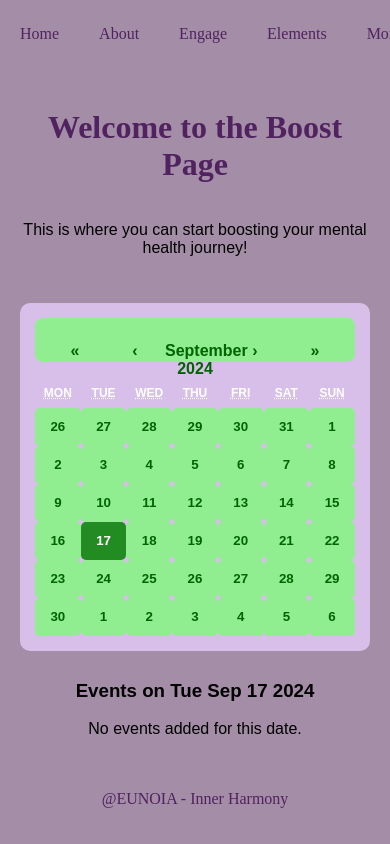
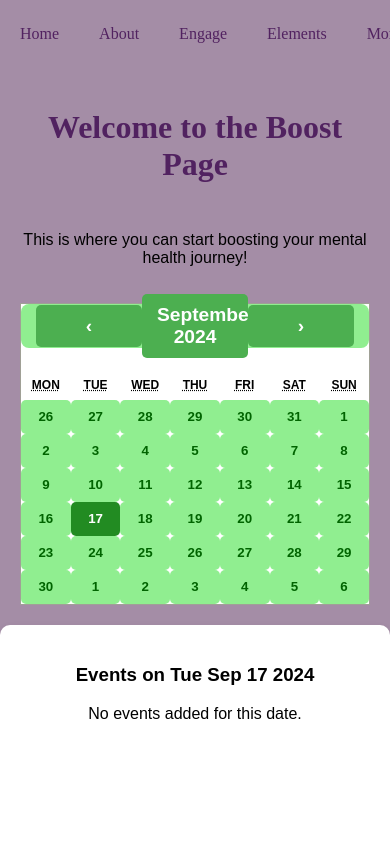
Before and after one commit to MALAIRAJ23/eunoia, a React (Create React App) app: page /elements1 in a window 390 px wide. Shown: the top 844 px of the page. Built offline with nearby package versions, Linux system fonts and the light colour scheme.

Commit message:
calender

```diff
--- a/src/elements1.css
+++ b/src/elements1.css
@@ -1,29 +1,96 @@
 /* Main container */
 .elements1-container {
   display: flex;
-  flex-direction: column;
-  align-items: center;
-  justify-content: center;
+  flex-direction: column; /* Stack elements vertically */
+  justify-content: center; /* Vertically center the content */
+  align-items: center; /* Horizontally center the content */
   padding: 20px;
   background-color: #a48da6; /* Light purple background for the page */
+  gap: 20px; /* Adds spacing between calendar and event section */
+  height: 100vh; /* Make the container take the full height of the viewport */
 }
 
 /* Calendar container */
+/* Calendar container */
 .calendar-container {
-  margin-top: 20px;
+  width: 30%; /* Restrict calendar width */
+  max-width: 400px; /* Maximum width for the calendar */
+  /* Remove the background color */
+  border-radius: 10px;
+  padding: 10px;
   display: flex;
-  justify-content: center;
-  width: 80%; /* Increased width for a larger calendar */
-  max-width: 600px; /* Set a maximum width */
+  justify-content: center; /* Center the calendar horizontally */
+  align-items: center; /* Center the calendar vertically */
 }
 
-/* Calendar overall background */
-.react-calendar {
-  background-color: #d8bfea !important; /* Light violet for calendar background */
+
+/* Month and Year header background */
+.react-calendar__navigation {
+  background-color: lightgreen !important; /* Light green for month/year background */
+  border-radius: 8px;
+  padding: 15px;
+  font-size: 1.4rem; /* Larger font size for month and year */
+  text-align: center;
+  display: flex;
+  justify-content: space-between; /* Make buttons and text evenly spaced */
+  align-items: center; /* Vertically center content */
+}
+
+/* Navigation button styling */
+.react-calendar__navigation button {
+  background-color: #4CAF50 !important; /* Green button background */
   border: none;
+  color: white !important; /* White text color */
+  font-weight: bold;
+  font-size: 1.2rem; /* Increase font size for navigation buttons */
+  padding: 10px 15px; /* Add padding for a better button appearance */
+  border-radius: 5px; /* Rounded buttons */
+  cursor: pointer;
+  transition: background-color 0.3s ease; /* Smooth hover transition */
+}
+
+.react-calendar__navigation button:hover {
+  background-color: #45a049 !important; /* Darker green on hover */
+}
+
+/* Calendar tile styling */
+.react-calendar__tile {
+  background-color: lightgreen !important;
+  color: darkgreen !important;
+  font-weight: bold;
+  border-radius: 5px;
+  transition: transform 0.2s;
+  padding: 8px; /* Slightly larger tiles */
+}
+
+.react-calendar__tile:enabled:hover {
+  background-color: #98fb98 !important; /* Lighter green on hover */
+  transform: scale(1.05); /* Slight scale on hover */
+}
+
+/* Today’s date styling */
+.react-calendar__tile--now {
+  background-color: #32cd32 !important; /* Brighter green for today */
+  color: white !important;
+  border: 2px solid white;
+}
+
+/* Active (selected) date styling */
+.react-calendar__tile--active {
+  background-color: #228b22 !important; /* Darker green when selected */
+  color: white !important;
+  border: 2px solid white;
+}
+
+/* Events container styling */
+.events-container {
+  flex-grow: 1; /* Allow event container to take remaining space */
+  background-color: #ffffff;
+  padding: 20px;
   border-radius: 10px;
-  padding: 15px; /* Increased padding for more space */
-  color: #fff; /* White text for better readability */
+  box-shadow: 0 4px 8px rgba(0, 0, 0, 0.1);
+  width: 100%; /* Make events container full width */
+  max-width: 600px; /* Maximum width for events section */
 }
 
 /* Modal styling */
@@ -57,58 +124,21 @@
   cursor: pointer;
 }
 
-/* Month and Year header background */
-.react-calendar__navigation {
-  background-color: lightgreen !important; /* Light green for month/year background */
-  border-radius: 8px;
-  padding: 10px;
-}
+/* Responsive adjustments */
+@media (max-width: 768px) {
+  .elements1-container {
+    flex-direction: column;
+    align-items: center;
+    gap: 10px; /* Reduce gap on smaller screens */
+  }
 
-.react-calendar__navigation button {
-  color: darkgreen !important; /* Dark green text for month and year */
-  font-weight: bold;
-}
-
-/* Calendar tile styling */
-.react-calendar__tile {
-  background-color: lightgreen !important;
-  color: darkgreen !important;
-  font-weight: bold;
-  border-radius: 5px;
-  transition: transform 0.2s;
-}
-
-.react-calendar__tile:enabled:hover {
-  background-color: #98fb98 !important; /* Lighter green on hover */
-  transform: scale(1.05); /* Slight scale on hover */
-}
-
-/* Today’s date styling */
-.react-calendar__tile--now {
-  background-color: #32cd32 !important; /* Brighter green for today */
-  color: white !important;
-  border: 2px solid white;
-}
-
-.react-calendar__tile--active {
-  background-color: #228b22 !important; /* Darker green when selected */
-  color: white !important;
-  border: 2px solid white;
-}
-
-/* Event Input Container */
-.event-input-container {
-  margin-top: 20px;
-  padding: 10px;
-  border: 1px solid #92759c;
-  border-radius: 8px;
-  background-color: #92759c; /* Light background for input area */
-}
-
-/* Responsive calendar container */
-@media (max-width: 768px) {
   .calendar-container {
     width: 100%; /* Full width for smaller screens */
-    padding: 10px;
+    max-width: none; /* Remove max-width for full responsiveness */
+  }
+
+  .events-container {
+    width: 100%; /* Full width for the events container */
+    margin-left: 0; /* No margin on smaller screens */
   }
 }
--- a/src/elements1.js
+++ b/src/elements1.js
@@ -1,13 +1,13 @@
 import React, { useState, useEffect } from "react";
-import Calendar from "react-calendar"; // Importing the calendar component
-import "react-calendar/dist/Calendar.css"; // Import the default styles
-import "./elements1.css"; // CSS for elements1 page
+import Calendar from "react-calendar";
+import "react-calendar/dist/Calendar.css";
+import "./elements1.css";
 
 const Elements1Page = () => {
-  const [date, setDate] = useState(new Date()); // State to manage selected date
-  const [eventInput, setEventInput] = useState(""); // State for user input
-  const [events, setEvents] = useState({}); // State to manage events
-  const [isModalOpen, setIsModalOpen] = useState(false); // State to manage modal visibility
+  const [date, setDate] = useState(new Date());
+  const [eventInput, setEventInput] = useState("");
+  const [events, setEvents] = useState({});
+  const [isModalOpen, setIsModalOpen] = useState(false);
 
   // Load events from local storage on component mount
   useEffect(() => {
@@ -15,38 +15,35 @@ const Elements1Page = () => {
     setEvents(storedEvents);
   }, []);
 
-  // Handle date change and open modal
+  const formatSelectedDate = () => date.toDateString(); // Helper for formatted date
+
   const handleDateChange = (newDate) => {
     setDate(newDate);
-    setIsModalOpen(true); // Open the modal when a date is clicked
+    setIsModalOpen(true);
   };
 
-  // Handle event input change
   const handleEventInputChange = (e) => {
     setEventInput(e.target.value);
   };
 
-  // Handle event submission
   const handleEventSubmit = () => {
     if (eventInput.trim()) {
-      const formattedDate = date.toDateString();
+      const formattedDate = formatSelectedDate();
       setEvents((prevEvents) => {
         const updatedEvents = {
           ...prevEvents,
           [formattedDate]: [...(prevEvents[formattedDate] || []), eventInput],
         };
-        // Save updated events to local storage
         localStorage.setItem("events", JSON.stringify(updatedEvents));
         return updatedEvents;
       });
-      setEventInput(""); // Clear input after submitting
-      setIsModalOpen(false); // Close the modal after submitting
+      setEventInput("");
+      setIsModalOpen(false);
     }
   };
 
-  // Render events for the selected date
   const renderEvents = () => {
-    const formattedDate = date.toDateString();
+    const formattedDate = formatSelectedDate();
     return (
       <div className="events-container">
         <h3>Events on {formattedDate}</h3>
@@ -74,10 +71,11 @@ const Elements1Page = () => {
           onChange={handleDateChange}
           value={date}
           tileClassName={({ date, view }) => {
-            // Function to assign a different color for each day
             const colors = ["#FF6347", "#FFD700", "#ADFF2F", "#00BFFF", "#FF69B4", "#FF4500", "#8A2BE2"];
-            return view === 'month' ? `tile-${date.getDate() % colors.length}` : null;
+            return view === "month" ? `tile-${date.getDate() % colors.length}` : null;
           }}
+          next2Label={null} // Remove the "Next Year" button
+          prev2Label={null} // Remove the "Previous Year" button
         />
       </div>
 
@@ -86,7 +84,7 @@ const Elements1Page = () => {
         <div className="modal">
           <div className="modal-content">
             <span className="close-button" onClick={() => setIsModalOpen(false)}>&times;</span>
-            <h2>Add Event for {date.toDateString()}</h2>
+            <h2>Add Event for {formatSelectedDate()}</h2>
             <input
               type="text"
               value={eventInput}
```
